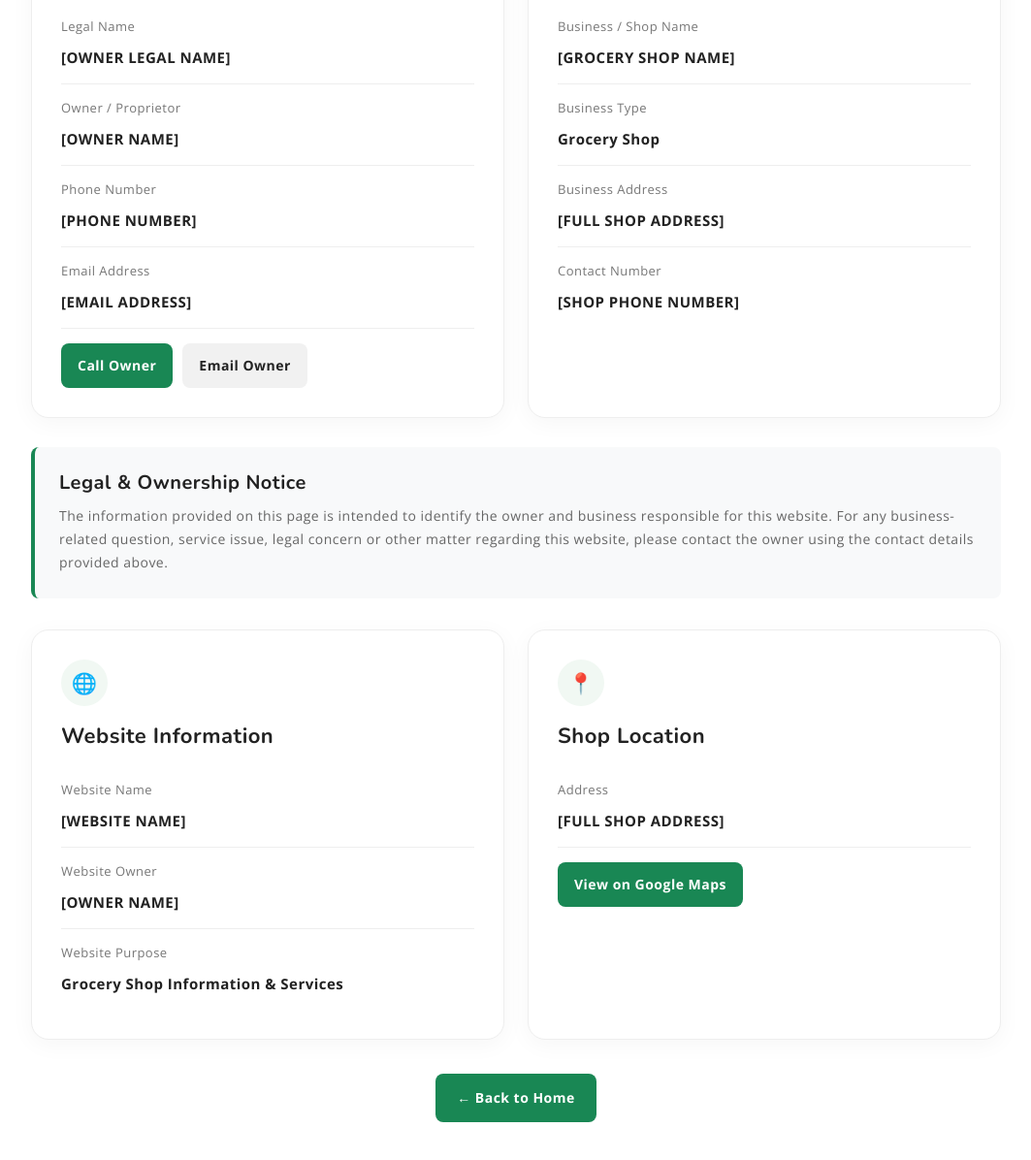
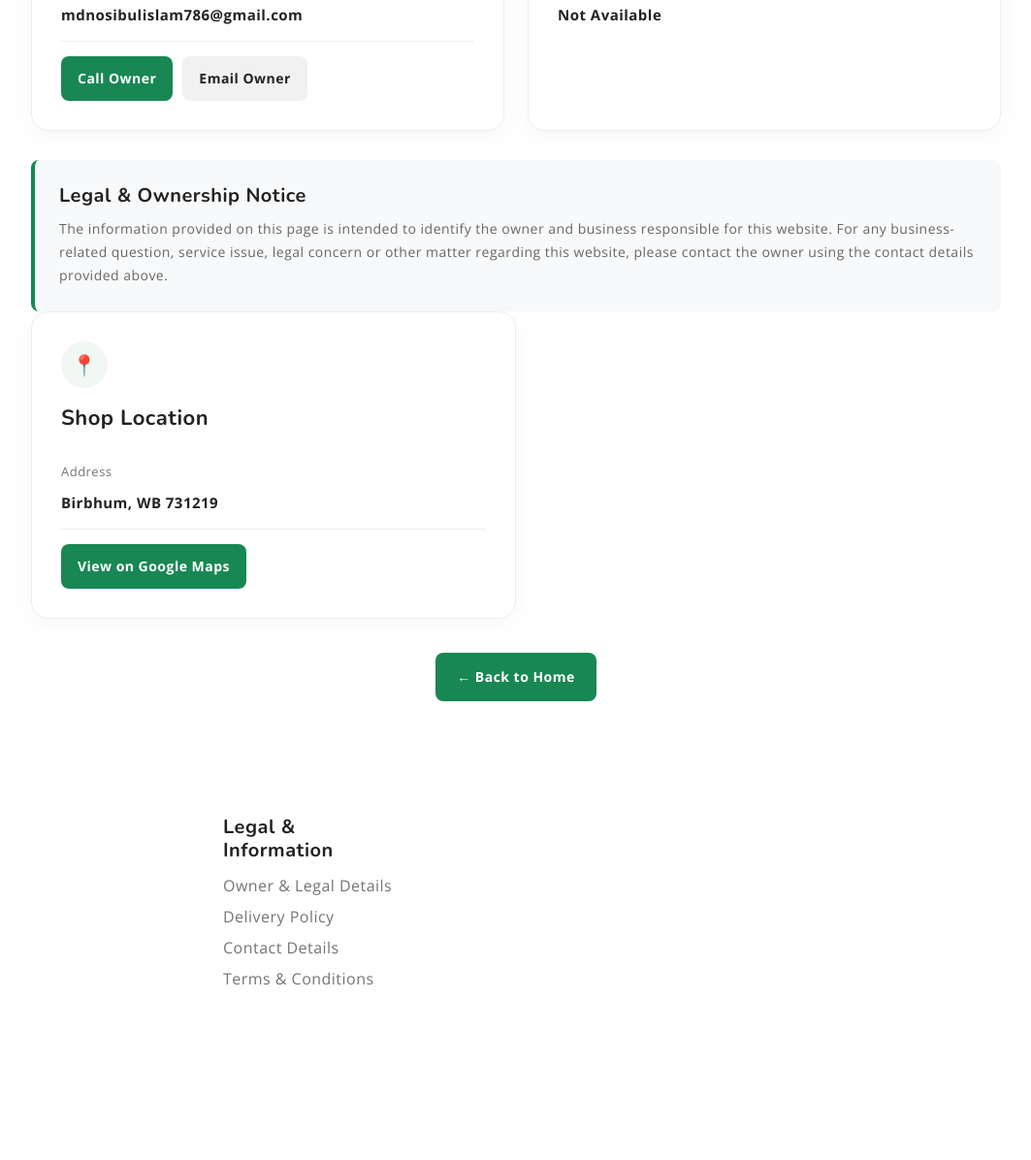
Before and after one commit to nosiweb/Grocery-Shop, a plain HTML site: page files/legal.html in a window 1280 px wide. Shown: the part 902-2098 px from the top of the page at 97% size, without its empty margins (108-1171 px from the left). After the commit the page ends 1991 px from the top, so only its background shows below. Drawn offline with nearby package versions, Linux system fonts and the light colour scheme; files that its build step writes are made by us from their sources; files whose address does not match are found by name.

Commit message:
Update legal.html

```diff
--- a/files/legal.html
+++ b/files/legal.html
@@ -280,11 +280,9 @@
         <div class="support-box text-end">
 
           <span class="fs-6 text-muted">
-            For Support?
           </span>
 
           <h5 class="mb-0">
-            [PHONE NUMBER]
           </h5>
 
         </div>
@@ -298,50 +296,6 @@
 
   <!-- NAVIGATION -->
 
-  <div class="container-fluid">
-
-    <div class="row py-3">
-
-      <div class="d-flex justify-content-center align-items-center">
-
-        <nav class="main-menu">
-
-          <ul
-            class="navbar-nav justify-content-center menu-list list-unstyled d-flex flex-wrap gap-md-4 mb-0">
-
-            <li class="nav-item">
-              <a href="index.html" class="nav-link">
-                Home
-              </a>
-            </li>
-
-            <li class="nav-item">
-              <a href="index.html#category" class="nav-link">
-                Categories
-              </a>
-            </li>
-
-            <li class="nav-item">
-              <a href="index.html#products" class="nav-link">
-                Products
-              </a>
-            </li>
-
-            <li class="nav-item">
-              <a href="index.html#contact" class="nav-link">
-                Contact
-              </a>
-            </li>
-
-          </ul>
-
-        </nav>
-
-      </div>
-
-    </div>
-
-  </div>
 
 </header>
 
@@ -395,7 +349,7 @@
             </span>
 
             <span class="legal-value">
-              [OWNER LEGAL NAME]
+              MD NOSIBUL ISLAM
             </span>
 
           </div>
@@ -408,7 +362,7 @@
             </span>
 
             <span class="legal-value">
-              [OWNER NAME]
+              INDIVIDUAL
             </span>
 
           </div>
@@ -417,11 +371,11 @@
           <div class="legal-item">
 
             <span class="legal-label">
-              Phone Number
+              Mobile Number
             </span>
 
             <span class="legal-value">
-              [PHONE NUMBER]
+              +91 62946 65342
             </span>
 
           </div>
@@ -434,7 +388,7 @@
             </span>
 
             <span class="legal-value">
-              [EMAIL ADDRESS]
+              mdnosibulislam786@gmail.com
             </span>
 
           </div>
@@ -443,7 +397,7 @@
           <div class="legal-actions">
 
             <a
-              href="tel:[PHONE NUMBER]"
+              href="tel:+916294665342"
               class="call-btn">
 
               Call Owner
@@ -452,7 +406,7 @@
 
 
             <a
-              href="mailto:[EMAIL ADDRESS]"
+              href="mailto:mdnosibulislam786@gmail.com"
               class="email-btn">
 
               Email Owner
@@ -487,7 +441,7 @@
             </span>
 
             <span class="legal-value">
-              [GROCERY SHOP NAME]
+              GROCERY SHOP
             </span>
 
           </div>
@@ -513,7 +467,7 @@
             </span>
 
             <span class="legal-value">
-              [FULL SHOP ADDRESS]
+              Birbhum, WB 731219
             </span>
 
           </div>
@@ -526,7 +480,7 @@
             </span>
 
             <span class="legal-value">
-              [SHOP PHONE NUMBER]
+              Not Available
             </span>
 
           </div>
@@ -564,61 +518,6 @@
 
 
 
-    <!-- =====================================================
-         WEBSITE INFORMATION
-    ====================================================== -->
-
-    <div class="row g-4 mt-2">
-
-      <div class="col-md-6">
-
-        <div class="legal-card">
-
-          <div class="legal-icon">
-            🌐
-          </div>
-
-          <h3>Website Information</h3>
-
-          <div class="legal-item">
-
-            <span class="legal-label">
-              Website Name
-            </span>
-
-            <span class="legal-value">
-              [WEBSITE NAME]
-            </span>
-
-          </div>
-
-          <div class="legal-item">
-
-            <span class="legal-label">
-              Website Owner
-            </span>
-
-            <span class="legal-value">
-              [OWNER NAME]
-            </span>
-
-          </div>
-
-          <div class="legal-item">
-
-            <span class="legal-label">
-              Website Purpose
-            </span>
-
-            <span class="legal-value">
-              Grocery Shop Information & Services
-            </span>
-
-          </div>
-
-        </div>
-
-      </div>
 
 
 
@@ -641,7 +540,7 @@
             </span>
 
             <span class="legal-value">
-              [FULL SHOP ADDRESS]
+              Birbhum, WB 731219
             </span>
 
           </div>
@@ -692,13 +591,50 @@
      This keeps the footer exactly the same as your main page.
 ========================================================= -->
 
-<footer>
+<footer class="py-5">
+      <div class="container-fluid">
+        <div class="row">
 
-  <!--
-    YOUR EXISTING HOMEPAGE FOOTER
-    GOES HERE
-  -->
+          <div class="col-lg-3 col-md-6 col-sm-6">
+            <div class="footer-menu">
 
+
+            </div>
+          </div>
+
+          <div class="col-md-2 col-sm-6">
+  <div class="footer-menu">
+    <h5 class="widget-title">Legal & Information</h5>
+
+    <ul class="menu-list list-unstyled">
+
+      <li class="menu-item">
+        <a href="files/legal.html" class="nav-link">Owner & Legal Details</a>
+      </li>
+
+      <li class="menu-item">
+        <a href="files/legal.html" class="nav-link">Delivery Policy</a>
+      </li>
+
+      <li class="menu-item">
+        <a href="files/legal.html" class="nav-link">Contact Details</a>
+      </li>
+
+      <li class="menu-item">
+        <a href="files/legal.html" class="nav-link">Terms & Conditions</a>
+      </li>
+
+
+
+    </ul>
+  </div>
+          </div>
+
+
+
+
+        </div>
+      </div>
 </footer>
 
 
```
